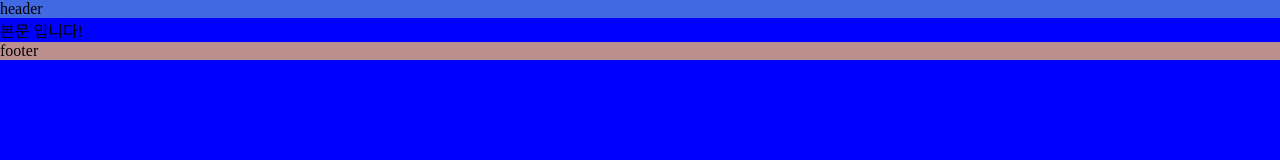
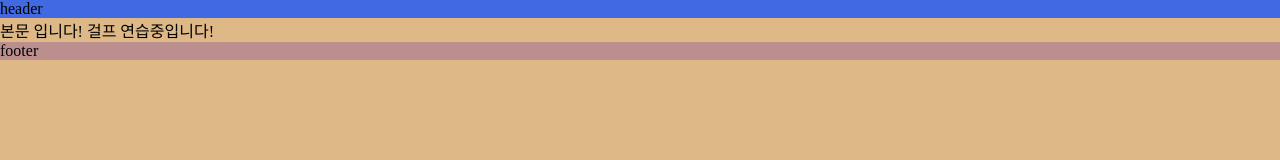
Before and after one commit to doitlock/gulpHi, a website: page src/ejs/main/main.ejs in a window 1280 px wide. Drawn offline with nearby package versions, Linux system fonts and the light colour scheme; files that its build step writes are made by us from their sources.

Commit message:
first commit

```diff
--- a/src/assets/scss/reset.scss
+++ b/src/assets/scss/reset.scss
@@ -11,7 +11,7 @@
 html, body {
     margin: 0;
     padding: 0;
-    background: blue;
+    background: burlywood;
     // font-family: 'East Sea Dokdo', cursive;
     // text-align: center;
     // overflow: hidden;
--- a/src/ejs/main/main.ejs
+++ b/src/ejs/main/main.ejs
@@ -11,7 +11,7 @@
 
 <div class="detail">
     <main>
-        본문 입니다!
+        본문 입니다! 걸프 연습중입니다!
     </main>
 </div>
 
```
